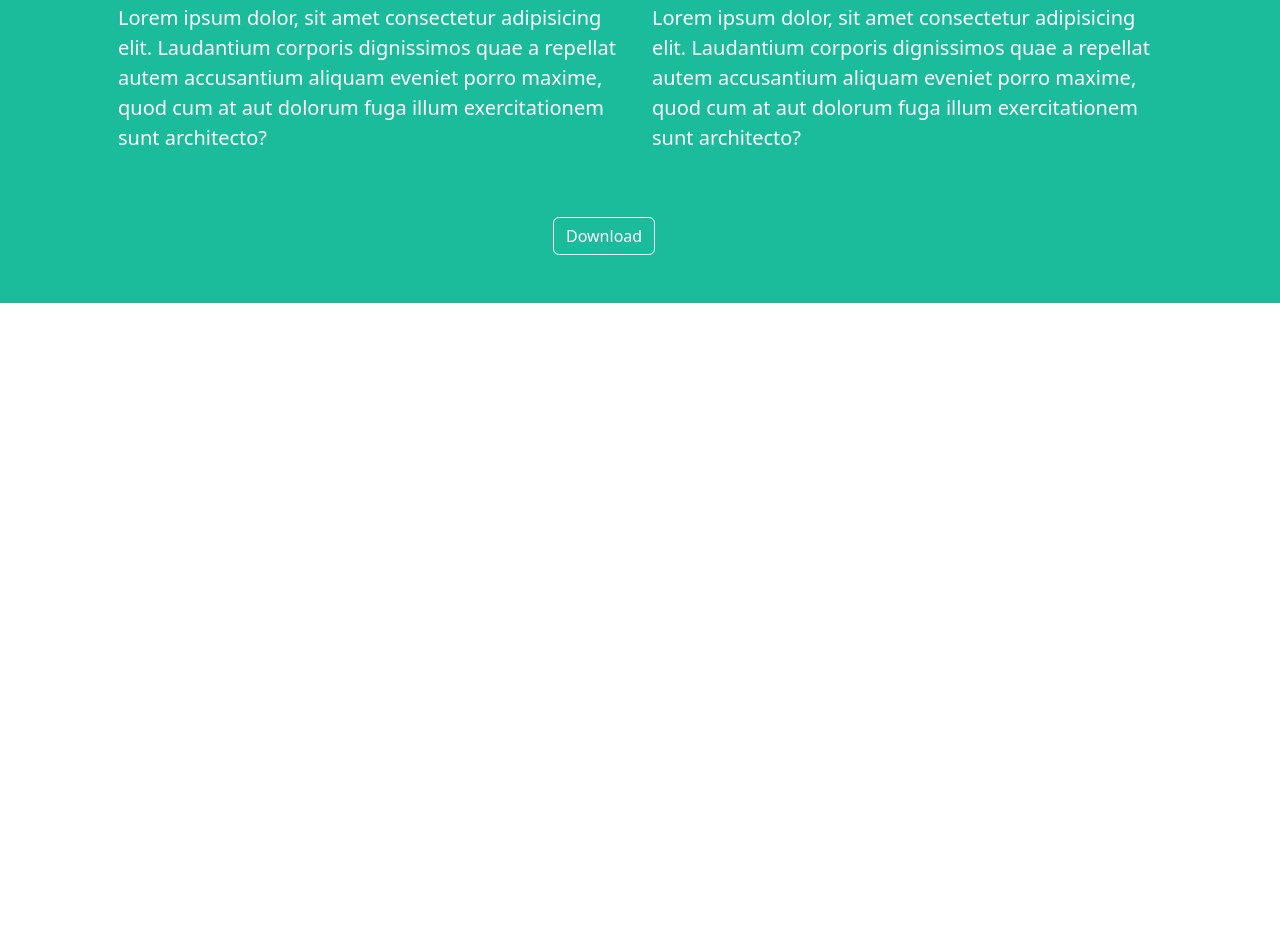
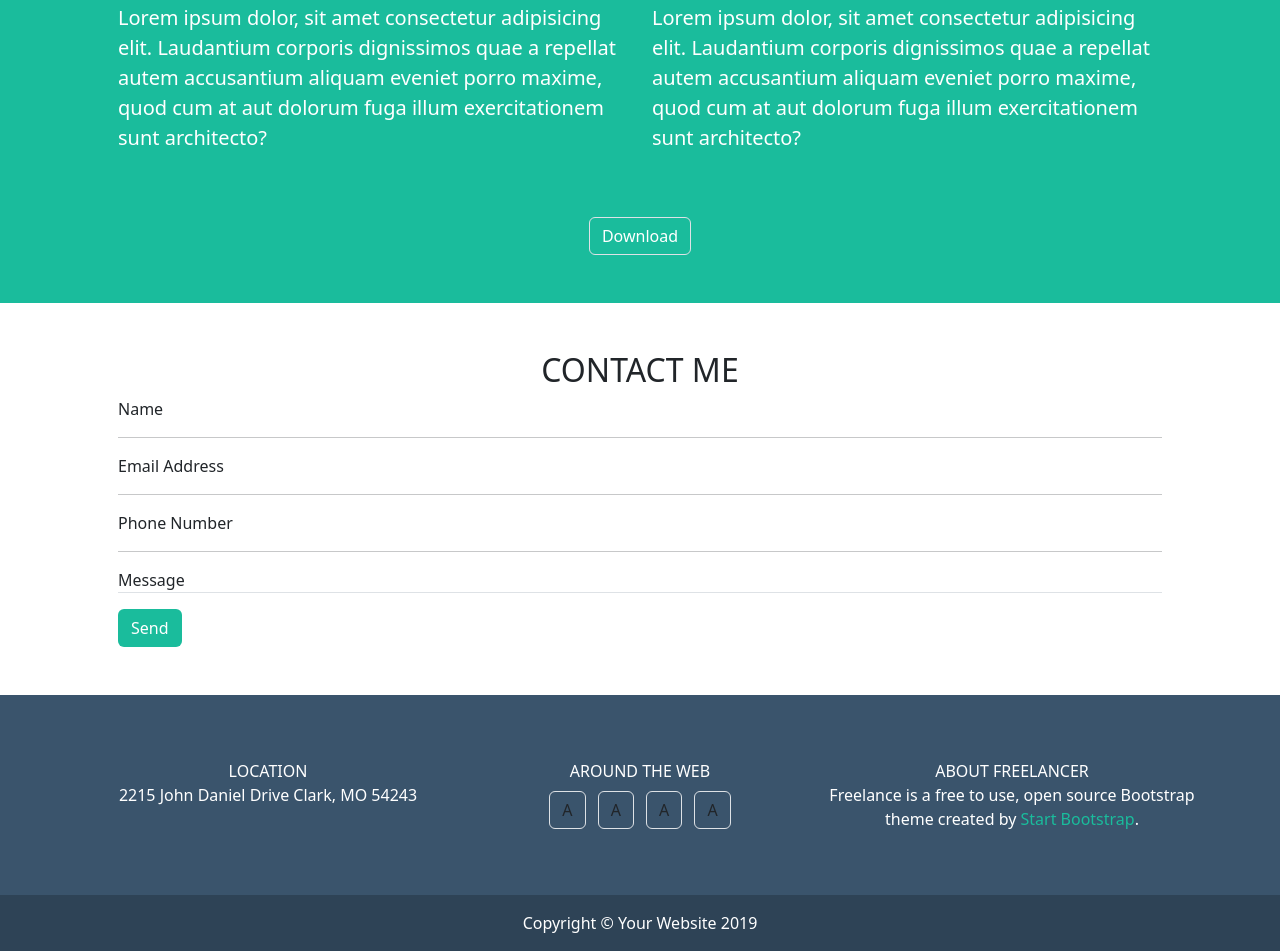
Before and after one commit to DionisiePulbere/html-css-bootstrap-freelancer, a plain HTML site: page index.html in a window 1280 px wide. Shown: the part 1231-2182 px from the top of the page. Before the commit the page ends 1534 px from the top, so only its background shows below. Drawn offline with nearby package versions, Linux system fonts and the light colour scheme.

Commit message:
Feat: add Footer

```diff
--- a/index.html
+++ b/index.html
@@ -46,13 +46,57 @@
                     <div class="col-12 col-md-6"><p class="fs-5">Lorem ipsum dolor, sit amet consectetur adipisicing elit. Laudantium corporis dignissimos quae a repellat autem accusantium aliquam eveniet porro maxime, quod cum at aut dolorum fuga illum exercitationem sunt architecto?</p></div>
                     <div class="col-12 col-md-6"><p class="fs-5">Lorem ipsum dolor, sit amet consectetur adipisicing elit. Laudantium corporis dignissimos quae a repellat autem accusantium aliquam eveniet porro maxime, quod cum at aut dolorum fuga illum exercitationem sunt architecto?</p></div>
                 </div>
-                <div class="offset-5 col-2 mt-5">
-                    <button class="px-auto btn ms-btn text-white ">Download</button>
+                <div class="offset-5 col-2 d-flex justify-content-center mt-5">
+                    <button class="btn border text-white ">Download</button>
+                </div>
+            </div>
+        </section>
+        <section>
+            <div class="container p-5">
+                <h2 class="text-center">CONTACT ME</h2>
+                <div>
+                    Name
+                    <hr>
+                    Email Address
+                    <hr>
+                    Phone Number
+                    <hr>
+                    Message
+                </div>
+                <div class="border-top">
+                    <button class="mt-3 text-white btn ms-bg-green">Send</button>
+                </div>
+            </div>
+        </section>
+    </main>
+    <footer class="ms-bg-footer">
+        <div class="container text-center text-white py-5 d-flex flex-wrap">
+
+            <div class="col-12 my-3 col-md-4">
+                <div>LOCATION</div>
+                <div>2215 John Daniel Drive Clark, MO 54243</div>
+            </div>
+
+            <div class="col-12 my-3 col-md-4">
+                <div class="pb-2">AROUND THE WEB</div>
+                <div class="d.flex">
+                    <button class="mx-1 btn border">A</button>
+                    <button class="mx-1 btn border">A</button>
+                    <button class="mx-1 btn border">A</button>
+                    <button class="mx-1 btn border">A</button>
                 </div>
             </div>
 
-        </section>
-    </main>
+            <div class="col-12 my-3 col-md-4">
+                <div>ABOUT FREELANCER</div>
+                <div>Freelance is a free to use, open source Bootstrap theme created by <a class="text-decoration-none ms-text-green" href="#">Start Bootstrap</a>.</div>
+            </div>
+
+        </div>
+        <div class="container-fluid ms-bg-rgba">
+            <div class="text-center text-white p-5 p-md-4 p-lg-3">Copyright © Your Website 2019 </div>
+        </div>
+    </footer>
 
 
     <!-- Boostrap JS -->
--- a/style.css
+++ b/style.css
@@ -6,6 +6,14 @@
     background-color: #1ABC9C;
 }
 
-.ms-btn{
-    border: 1px solid white;
+.ms-bg-footer{
+    background-color: #3A546C;
 }
+
+.ms-text-green{
+    color: #1ABC9C;
+}
+
+.ms-bg-rgba{
+    background-color: rgba(0, 0, 0, 0.2);
+}
```
